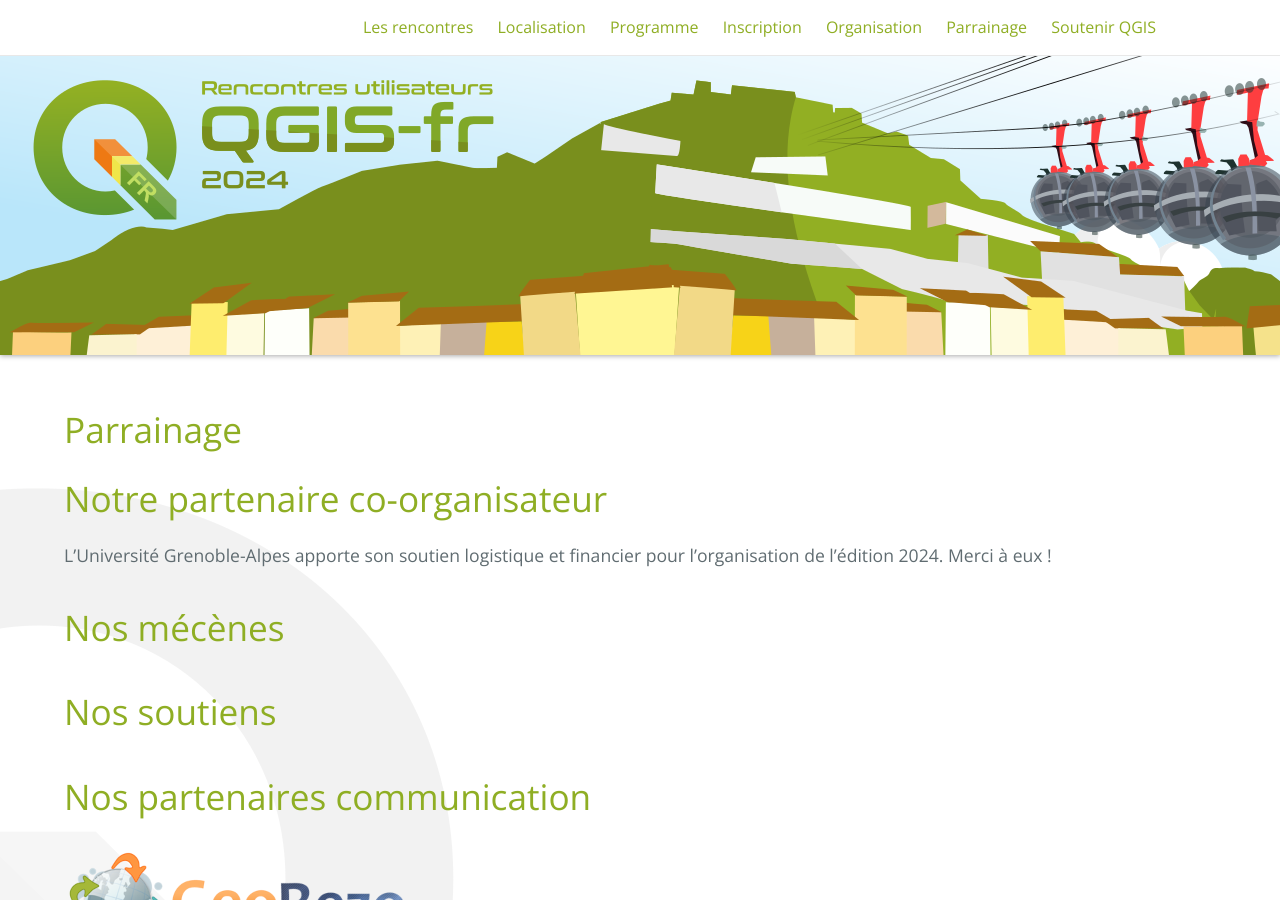
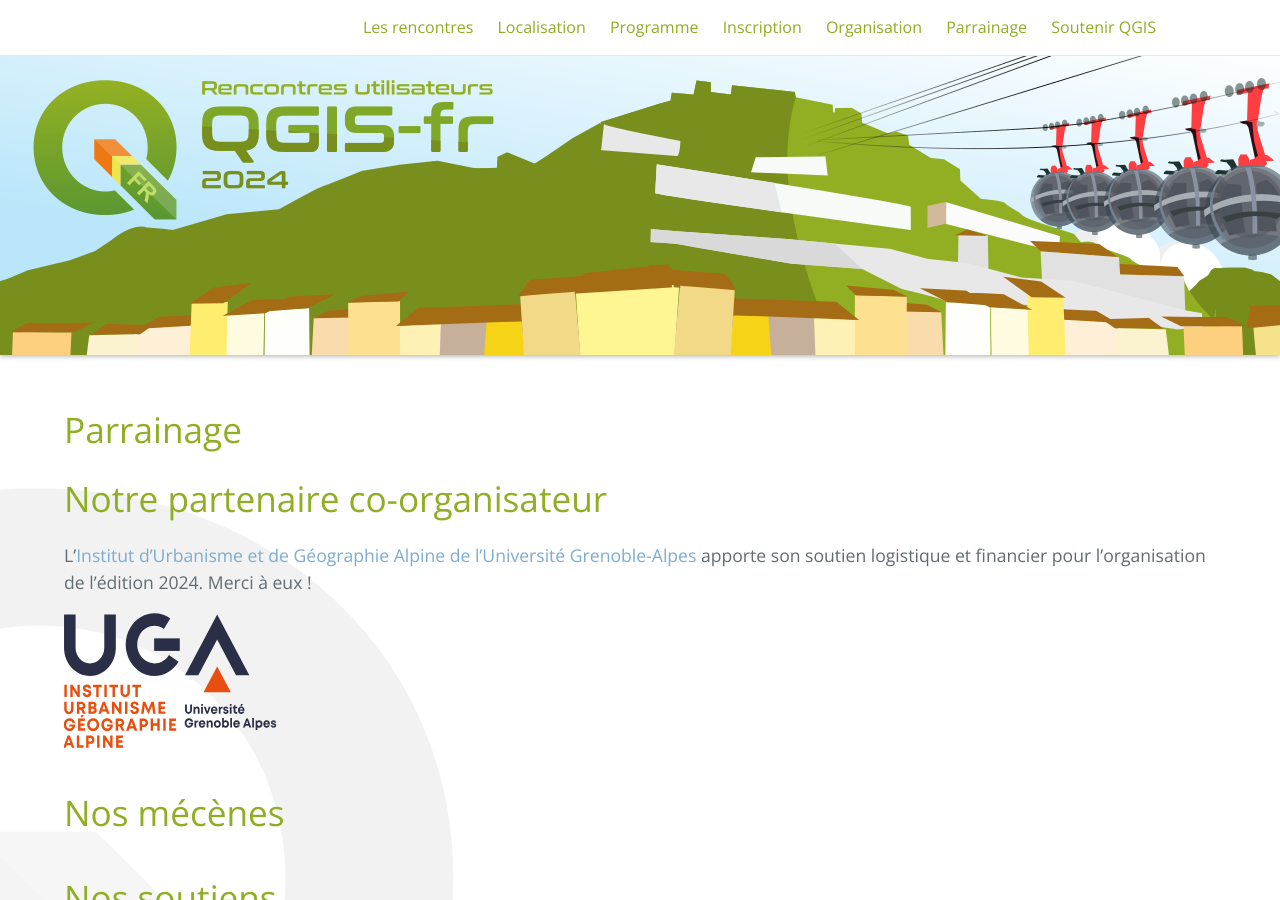
Before and after one commit to OSGeo-fr/QGIS-conf-fr-website, a Jekyll site: the page built from z30_parrainages.md, in a window 1280 px wide and 900 px high. Built offline with Jekyll 4.4.1, drawn with Linux system fonts in a browser that asks for light colours.

Commit message:
Adds logo for iuga

```diff
--- a/z30_parrainages.md
+++ b/z30_parrainages.md
@@ -8,7 +8,11 @@ menu: header
 
 # Notre partenaire co-organisateur
 
-L'Université Grenoble-Alpes apporte son soutien logistique et financier pour l'organisation de l'édition 2024. Merci à eux !
+L'[Institut d'Urbanisme et de Géographie Alpine de l'Université Grenoble-Alpes](https://iuga.univ-grenoble-alpes.fr/fr/) apporte son soutien logistique et financier pour l'organisation de l'édition 2024. Merci à eux !
+
+[![UGA](/images/logo_UFR_IUGA_couleur_2020.svg)](https://iuga.univ-grenoble-alpes.fr/fr/)
+
+
 
 <!-- Le Centre Régional Auvergne-Rhöne-Alpes de l'Information Géographique (CRAIG) renouvelle son partenariat et nous apporte son soutien logistique et financier cette année. Merci à eux !
 
```
Also changed, not shown: images/logo_UFR_IUGA_couleur_2020.svg (added).
